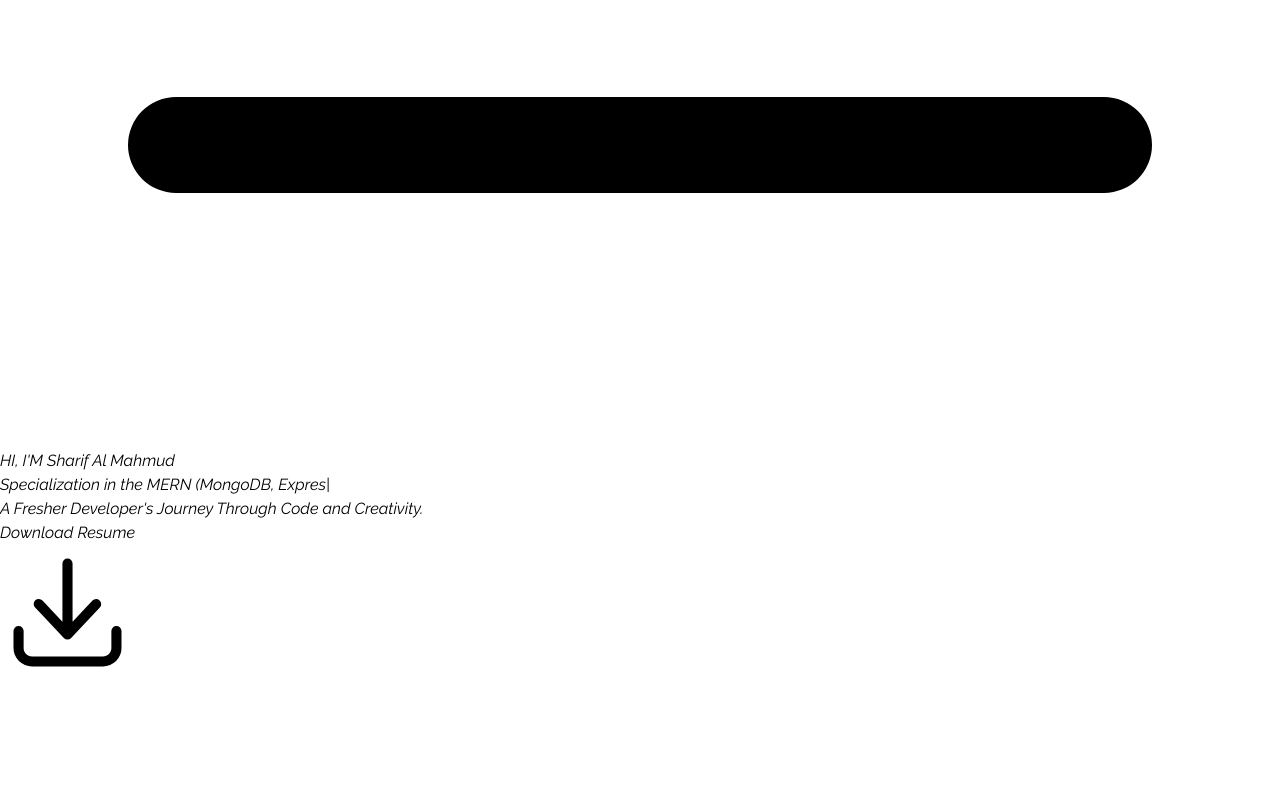
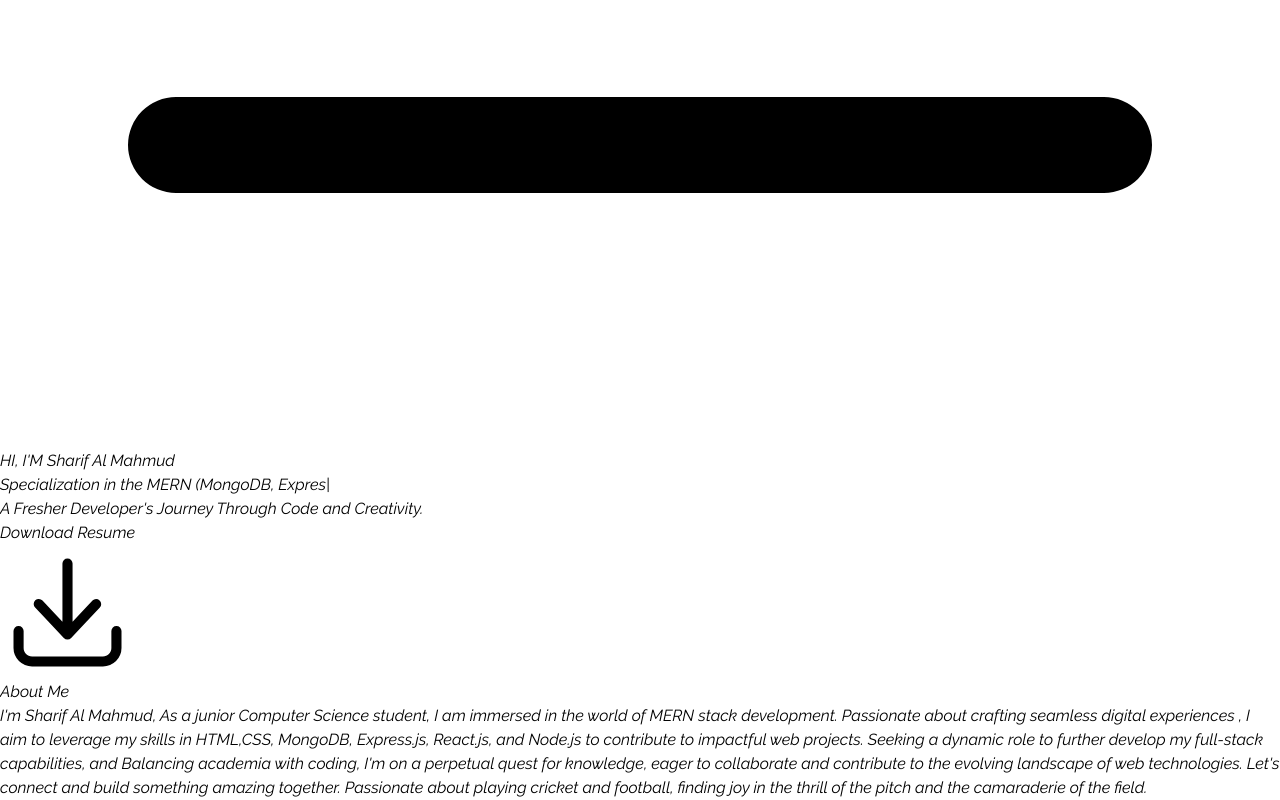
Before and after one commit to Sharifalmahmudjamil/Sharif-portfolio, a Next.js app: page / in a window 1280 px wide. Shown: the part 2423-3223 px from the top of the page. Before the commit the page ends 3103 px from the top, so only its background shows below. Built offline with nearby package versions, Linux system fonts and the light colour scheme.

Commit message:
this website adding a about section

```diff
--- /dev/null
+++ b/Components/About.tsx
@@ -0,0 +1,38 @@
+/* eslint-disable react/no-unescaped-entities */
+import Image from 'next/image'
+import React from 'react'
+import myPic from '../public/images/jamil.jpeg'
+
+const About = () => {
+  return (
+    <div className='bg-slate-950 pb-[3rem] pt-[4rem] md:pt-[8rem]'>
+        <div className='grid grid-cols-1 md:grid-cols-2 w-[80%] mx-auto gap-[3rem] items-center'>
+            <div>
+                <h1 className='text-2xl font-bold uppercase text-teal-400 mb-[1rem]'>About Me</h1>
+                <span className='w-[120px] hidden md:block h-[5px] bg-teal-500 rounded-sm mb-4'></span>
+                <div className='mb-[3rem] flex items-center md:space-x-10'>
+
+                <p className='text-[20px] text-slate-400 w-[100%]'>
+                <span className='text-3xl font-extrabold text-cyan-500'>I'm Sharif Al Mahmud,</span> As a junior Computer Science student, I am immersed in the world of MERN stack development. Passionate about crafting seamless digital experiences ,
+                I aim to leverage my skills in HTML,CSS, MongoDB, Express.js, React.js, and Node.js to contribute to impactful web projects.
+                Seeking a dynamic role to further develop my full-stack capabilities, and Balancing academia with coding, I'm on a perpetual quest for knowledge, eager to collaborate and contribute to the evolving landscape of web technologies. Let's connect and build something amazing together.
+
+                Passionate about playing cricket and football, finding joy in the thrill of the pitch and the camaraderie of the field.
+                </p>
+                </div>
+            </div>
+            <div className='lg:w-[500px] mx-auto md:mx-0 mt-[2rem] lg:mt-0 lg:h-[500px] w-[300px] h-[300px] relative'>
+                <Image src={myPic} alt='user' layout='fill' objectFit='contain'
+                className='relative z-[11] w-[100%] h-[110%] mx-5  object-contain'
+                />
+                <div className='absolute  w-[80%] h-[100%] mx-4 bg-teal-300 top-[-2rem] right-[-2rem]'>
+
+                </div>
+            </div>
+
+        </div>
+    </div>
+  )
+}
+
+export default About
--- a/Components/Hero.tsx
+++ b/Components/Hero.tsx
@@ -6,7 +6,9 @@ import Image from 'next/image'
 import { ArrowDownTrayIcon } from '@heroicons/react/20/solid'
 
 
+
 const Hero = () => {
+  const resumeUrl = "../public/Resume/Sharif Al Mahmud.pdf"
   return (
     <div className='h-[110vh] bg-[url("/images/banner.jpg")] bg-cover bg-center'>
       <Particle></Particle>
@@ -19,7 +21,7 @@ const Hero = () => {
             <p className='mt-[2rem] text-[20px] text-[#ffffff92]'>A Fresher Developer's Journey Through Code and Creativity.</p>
             <div className='mt-[2rem] flex-col space-y-6 md:space-y-0 sm:flex sm:flex-row items-center sm:space-x-6'>
                 <button className='px-[2rem] hover:bg-cyan-400 transition-all duration-200 py-[1rem] text-[18px] font-bold uppercase bg-teal-300 text-black flex  items-center space-x-2 rounded-full'>
-                    <p>Download Resume</p>
+                    <a href={resumeUrl} download='Sharif Al Mahmud.pdf' >Download Resume</a>
                     <ArrowDownTrayIcon className='w-[1.6rem] h-[1.7rem] text-black'/>
                 </button>
             </div>
--- a/Components/MobileNav.tsx
+++ b/Components/MobileNav.tsx
@@ -11,7 +11,7 @@ const MobileNav = ({nav,closedNav}:props) => {
     const navAnimation= nav?"translate-x-0":"translate-x-[-100%]"
 
   return (
-    <div className={`fixed ${navAnimation}  transform transition-all duration-300 top-0 left-0 right-0 z-[10000] bg-[#09101a]`}>
+    <div className={`fixed ${navAnimation}  transform transition-all duration-300 top-0 left-0 right-0 bottom-0 z-[1000000] bg-[#09101a]`}>
 
         <div className='w-[100vw] h-[100vh] flex flex-col items-center justify-center'>
         <div className='nav-link-mobile'>Home</div>
@@ -23,7 +23,7 @@ const MobileNav = ({nav,closedNav}:props) => {
         </div>
         <div
         onClick={closedNav}
-        className='absolute cursor-pointer top-[2rem] right-[2rem] w-[2rem] h-[2rem] text-cyan-400'>
+        className='absolute z-[100000000] cursor-pointer top-[2rem] right-[2rem] w-[2rem] h-[2rem] text-cyan-400'>
             <XMarkIcon></XMarkIcon>
         </div>
     </div>
--- a/Components/Nav.tsx
+++ b/Components/Nav.tsx
@@ -8,7 +8,7 @@ interface props {
 }
 
 const Nav = ({openNav}:props) => {
-  return <div className='w-[100%] sticky z-[10000] top-0 h-20 bg-[#141c27] shadow-md'>
+  return <div className='w-[100%] fixed z-[10000] top-0 h-20 bg-[#141c27] shadow-md'>
     <div className='flex items-center justify-between w-[80%] mx-auto h-[100%]'>
     <h1 className='flex[0.6] cursor-pointer text-[25px] text-cyan-400 font-bold font-signature '>Sharif
     <span className='text-white mx-3'>Portfolio</span>
--- a/pages/index.tsx
+++ b/pages/index.tsx
@@ -1,3 +1,4 @@
+import About from '@/Components/About';
 import Hero from '@/Components/Hero';
 import MobileNav from '@/Components/MobileNav';
 import Nav from '@/Components/Nav';
@@ -15,6 +16,11 @@ const Homepage = () => {
         <Nav openNav={openNav}></Nav>
         {/* hero section */}
         <Hero></Hero>
+        {/* about section */}
+        <div className='relative z-[30]'>
+          <About></About>
+
+        </div>
     </div>
   </div>
 };
```
Also changed, not shown: public/images/jamil.jpeg (added), 1 other file (tests, documents, lock files or other folders).
